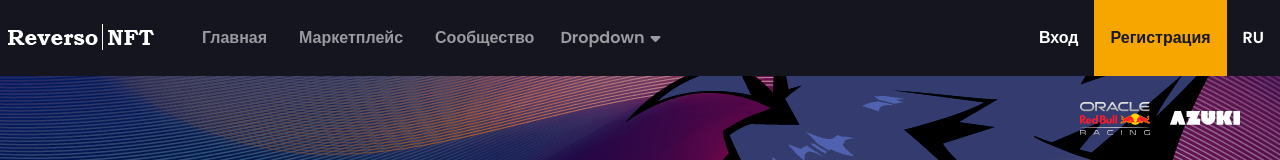
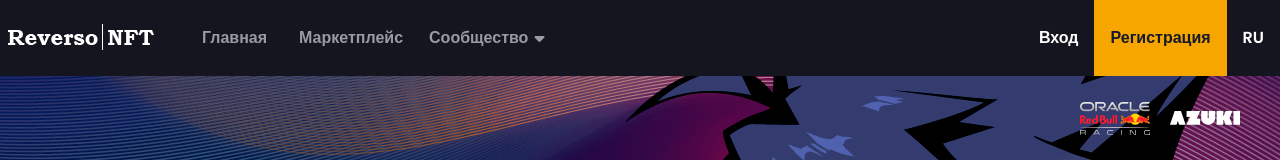
Before and after one commit to mikejusi/nft-react, a React (Create React App) app: page / in a window 1280 px wide. Shown: the top 160 px of the page. Built offline with nearby package versions, Linux system fonts and the light colour scheme.

Commit message:
fix dropdown

```diff
--- a/src/components/Header.jsx
+++ b/src/components/Header.jsx
@@ -26,11 +26,8 @@ function Header() {
                             <Link className="link" to="/market">
                                 Маркетплейс
                             </Link>
-                            <Link className="link" to="/community">
-                                Сообщество
-                            </Link>
                             <div class="dropdown link">
-                                <label for="ckb-dropdown" class="lb-dropdown">Dropdown</label>
+                                <label for="ckb-dropdown" class="lb-dropdown">Сообщество</label>
                                 <input id="ckb-dropdown" className='dropdown-check' type="checkbox"/>
                                 <span class="fa-solid fa-caret-down arrow-dropdown" />
                                 <ul>
```
